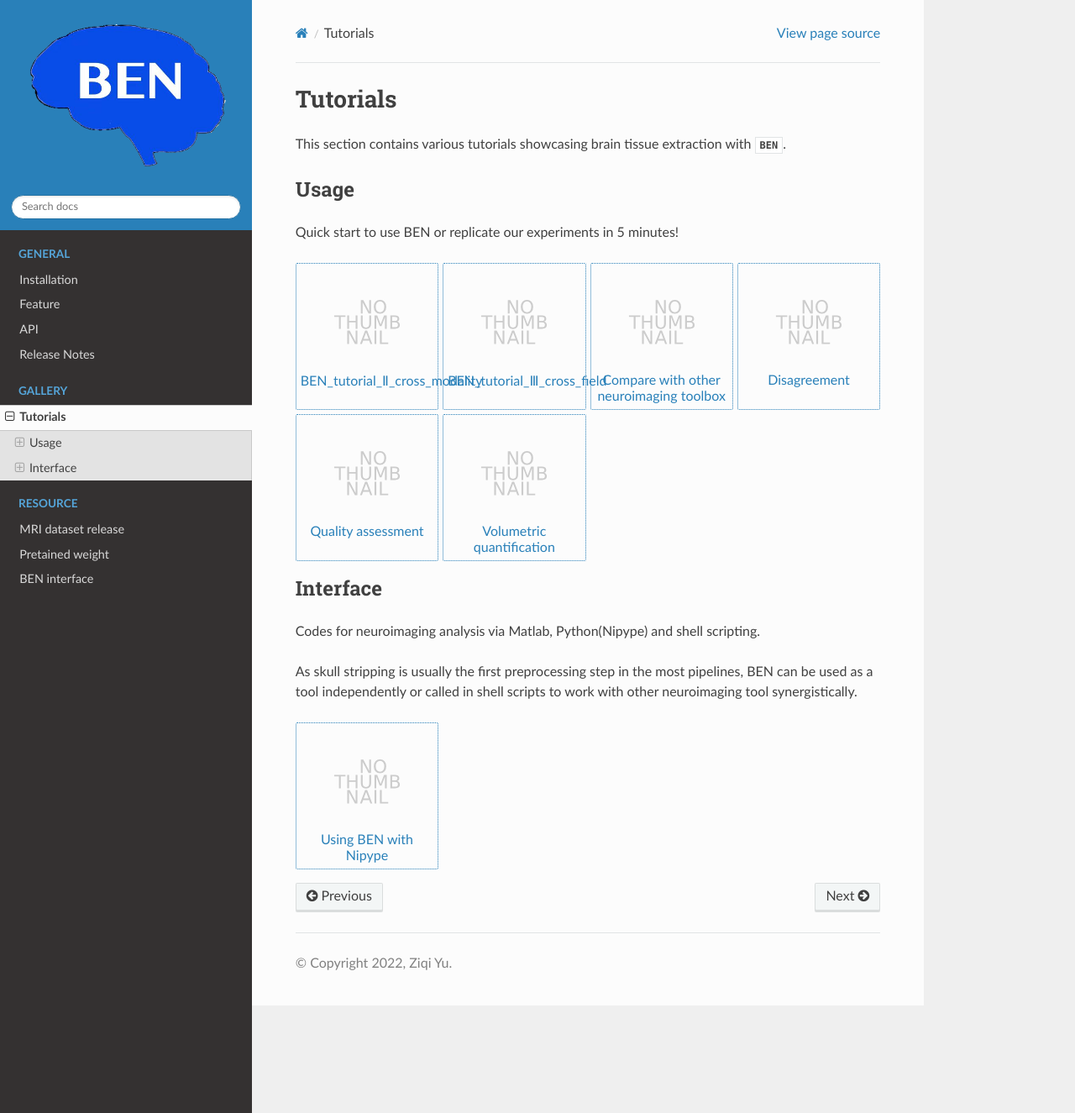
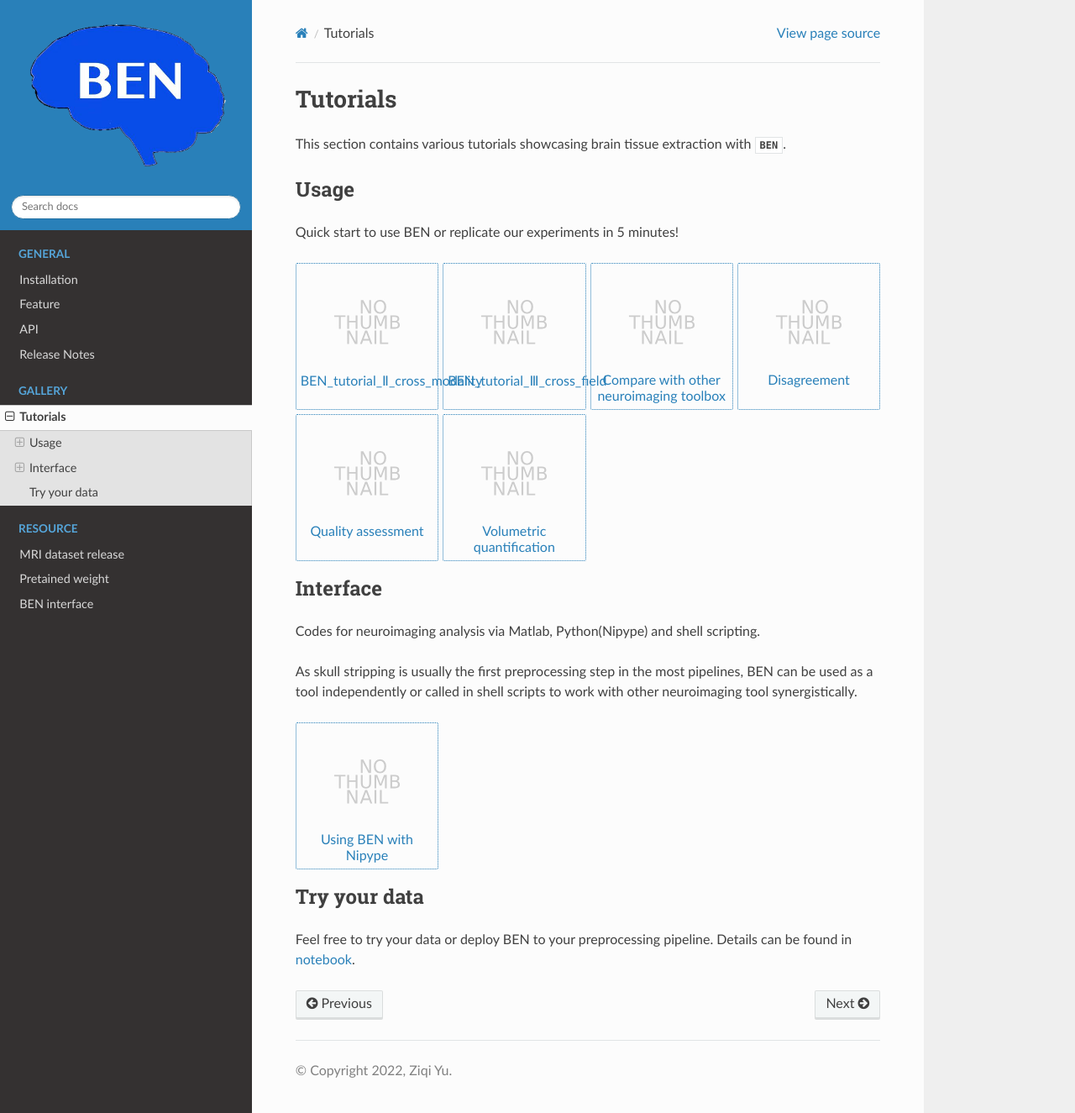
Before and after one commit to yu02019/BEN, a Sphinx documentation site: the page built from docs/source/tutorials.rst, in a window 1280 px wide and 1325 px high. Shown: the whole window at 84% size. Built offline with Sphinx 7.4.7 and the Read the Docs theme 2.0.0, drawn with Linux system fonts in a browser that asks for light colours; pages that are not in the unit, such as notebooks, are missing from menus.

Commit message:
update doc

```diff
--- a/docs/source/tutorials.rst
+++ b/docs/source/tutorials.rst
@@ -33,7 +33,7 @@ Quick start to use BEN or replicate our experiments in 5 minutes!
 
 
 Interface
-----------
+--------------------
 Codes for neuroimaging analysis via Matlab, Python(Nipype) and shell scripting.
 
 As skull stripping is usually the first preprocessing step in the most pipelines, BEN can be used as a tool independently or called in shell scripts to work with other neuroimaging tool synergistically.
@@ -42,3 +42,7 @@ As skull stripping is usually the first preprocessing step in the most pipelines
 
     notebooks/6_(Registration comparision)Volumetric_quantification
     notebooks/Nipype_interface_N4
+
+Try your data
+--------------------
+Feel free to try your data or deploy BEN to your preprocessing pipeline. Details can be found in `notebook <https://colab.research.google.com/drive/1tfPfHg0Artjb2Ob8F_l9oOWb8u3y0lzi?usp=sharing>`_.
```
